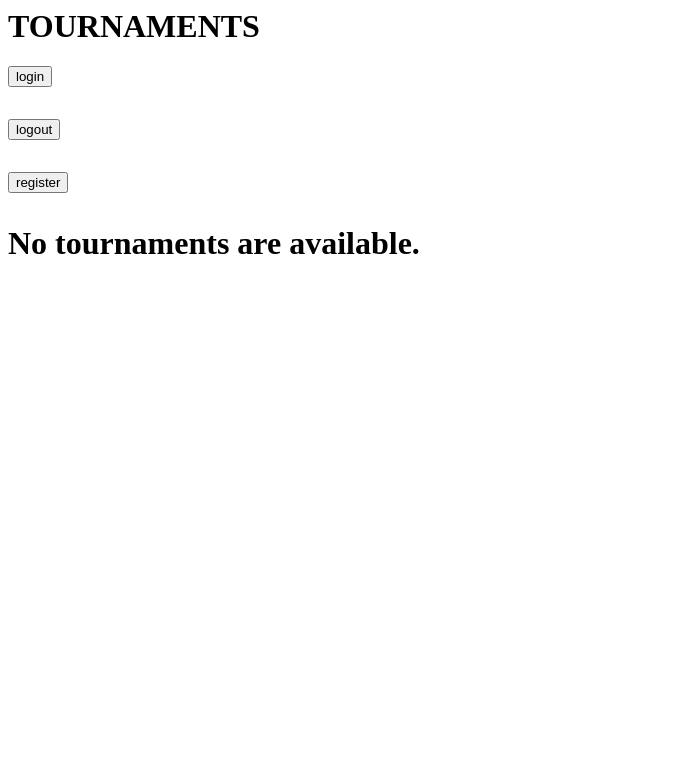
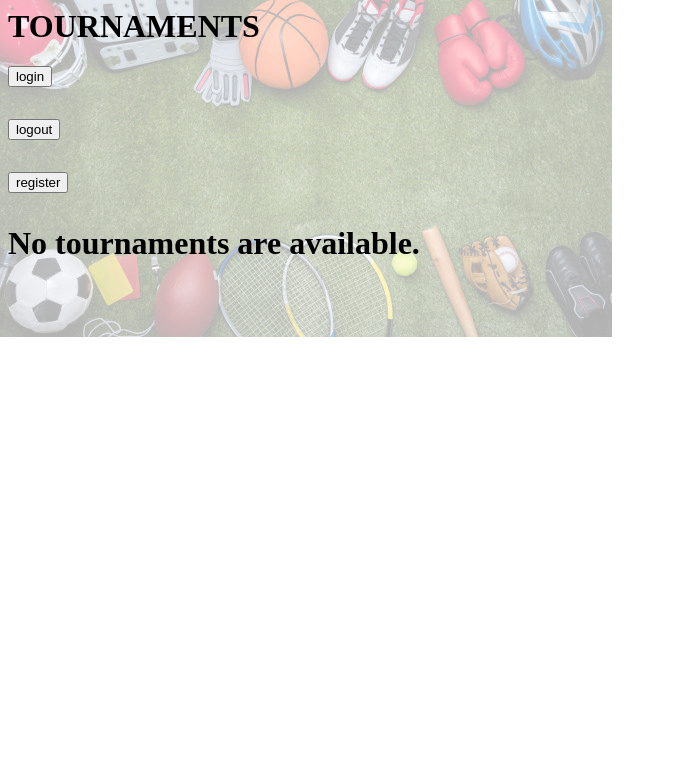
Before and after one commit to grodcas/Tournament, a Django app: page /tournaments/ in a window 1280 px wide. Shown: the top 767 px of the page, without its empty margins (0-675 px from the left). Run offline with Django 4.2, Linux system fonts and the light colour scheme.

Commit message:
background image

```diff
--- /dev/null
+++ b/mysite/tournaments/static/tournaments/style.css
@@ -0,0 +1,3 @@
+body {
+    background: white url("images/background.png") no-repeat;
+}
--- a/mysite/tournaments/templates/tournaments/index.html
+++ b/mysite/tournaments/templates/tournaments/index.html
@@ -1,3 +1,7 @@
+{% load static %}
+
+<link rel="stylesheet" href="{% static 'tournaments/style.css' %}">
+
 <h1>TOURNAMENTS<h1/>
     <form method="post" action="/accounts/login/">
         {% csrf_token %}
```
Also changed, not shown: mysite/tournaments/static/tournaments/images/background.jpg (added), mysite/tournaments/static/tournaments/images/background.png (added).
